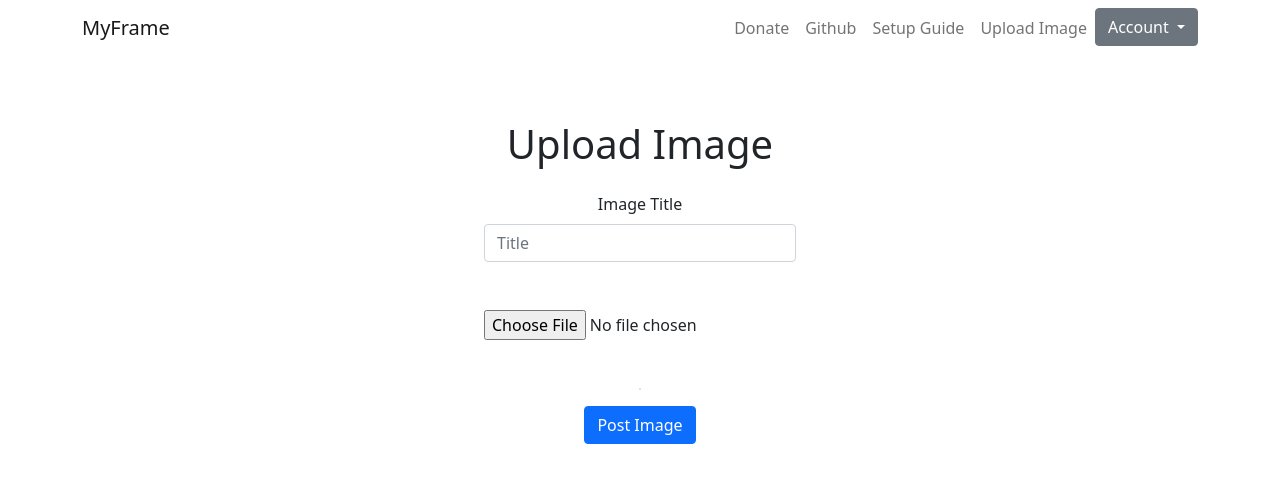
After one commit to TroyLouis/my_frame_website, a Flask app: page /image/new in a window 1280 px wide. The commit adds this page. Shown: the top 499 px of the page. Run offline with Flask 2, Linux system fonts and the light colour scheme; a user stored in the database is signed in; some libraries are stand-ins or nearby versions.

Commit message:
Added user image upload to nav

```diff
--- a/my_frame/forms.py
+++ b/my_frame/forms.py
@@ -1,6 +1,6 @@
 from flask_wtf import FlaskForm
 from my_frame.models import User
-from wtforms import StringField, PasswordField, SubmitField, BooleanField
+from wtforms import StringField, PasswordField, SubmitField, BooleanField, TextAreaField
 from wtforms.validators import DataRequired, Length, Email, EqualTo, ValidationError
 from flask_login import current_user
 from flask_wtf.file import FileField, FileAllowed
@@ -53,3 +53,8 @@ class UpdateAccountForm(FlaskForm):
             email_address = User.query.filter_by(email=email.data.lower()).first()
             if email_address:
                 raise ValidationError(f"That email is already in use. Please use another email address or login.")
+
+class PostForm(FlaskForm):
+    title = StringField('Title', validators=[DataRequired()])
+    picture = FileField('Upload Image', validators=[FileAllowed(['jpg','png'])])
+    submit = SubmitField('Post Image')
--- a/my_frame/routes.py
+++ b/my_frame/routes.py
@@ -1,7 +1,7 @@
 from flask import render_template, url_for, flash, redirect, request
 from my_frame import app, db, bcrypt
 from PIL import Image
-from my_frame.forms import RegistrationForm, LoginForm, UpdateAccountForm
+from my_frame.forms import RegistrationForm, LoginForm, UpdateAccountForm, PostForm
 from my_frame.models import User, Image_Post
 from flask_login import login_user, current_user, logout_user, login_required
 import secrets, os
@@ -77,3 +77,12 @@ def account():
         form.email.data = current_user.email
     profile_picture = url_for('static', filename='images/profile_pictures/' + current_user.profile_picture)
     return render_template('account.html', title='MyFrame - Account', profile_picture=profile_picture, form=form)
+
+@app.route("/image/new", methods=["GET","POST"])
+@login_required
+def new_post():
+    form = PostForm()
+    if form.validate_on_submit():
+        flash('Your image has been uploaded!', 'success')
+        return redirect(url_for('account'))
+    return render_template('create.html', title='MyFrame - New Image', form=form)
--- /dev/null
+++ b/my_frame/templates/create.html
@@ -0,0 +1,44 @@
+{% extends 'layout.html' %}
+
+
+{% block content %}
+    <section class="p-5">
+         <div class="row">
+            <div class="text-center">
+                <h1 class="p-3">Upload Image</h1>
+            </div>
+            <div class="d-flex justify-content-center">
+                <form class="text-center">
+                    <div class="form-group">
+                      <label class="mb-2 ">Image Title</label>
+                      <input class="form-control mb-1" placeholder="Title">
+                    </div>
+                    <div class="form-group mt-5">
+                        <!-- Literally can't center this for some reason checked stack too-->
+                        {{ form.picture(class="form-control-file", id="formFile", onchange="preview()") }}
+                        {% if form.picture.errors %}
+                            {% for error in form.picture.errors %}
+                                <span class="text-danger">{{ error }}</span><br>
+                            {% endfor %}
+                        {% endif %}
+                    </div>
+                    <img id="frame" src="" class="img-fluid mt-5 border" />
+                    <div class="text-center">
+                        {{ form.submit(class="btn btn-primary mt-3 mb-2") }}
+                    </div>
+                  </form>
+            </div>
+         </div>
+    </section>
+
+    <script>
+        function preview() {
+            frame.src = URL.createObjectURL(event.target.files[0]);
+        }
+        function clearImage() {
+            document.getElementById('formFile').value = null;
+            frame.src = "";
+        }
+    </script>
+
+{% endblock content %}
--- a/my_frame/templates/layout.html
+++ b/my_frame/templates/layout.html
@@ -34,6 +34,9 @@
                         <a href="#" class="nav-link">Setup Guide</a>
                     </li>
                     {% if current_user.is_authenticated %}
+                    <li class="nav-item">
+                        <a href="{{ url_for('new_post') }}" class="nav-link">Upload Image</a>
+                    </li>
                     <div class="dropdown">
                         <button class="btn btn-secondary dropdown-toggle" type="button" id="dropdownMenuButton1" data-bs-toggle="dropdown" aria-expanded="false">
                             Account
```
Also changed, not shown: my_frame/models.py (line endings or trailing spaces), my_frame/static/styles/custom.scss (deleted).
